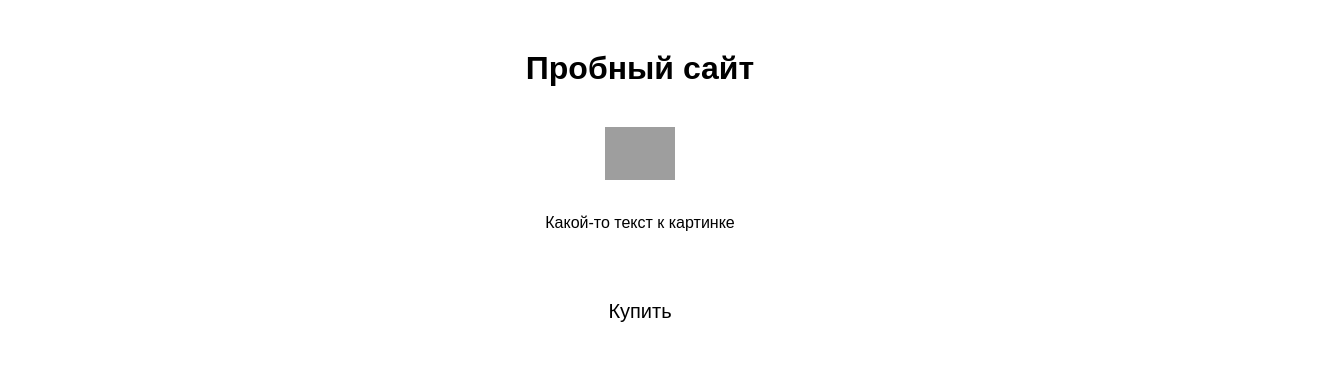
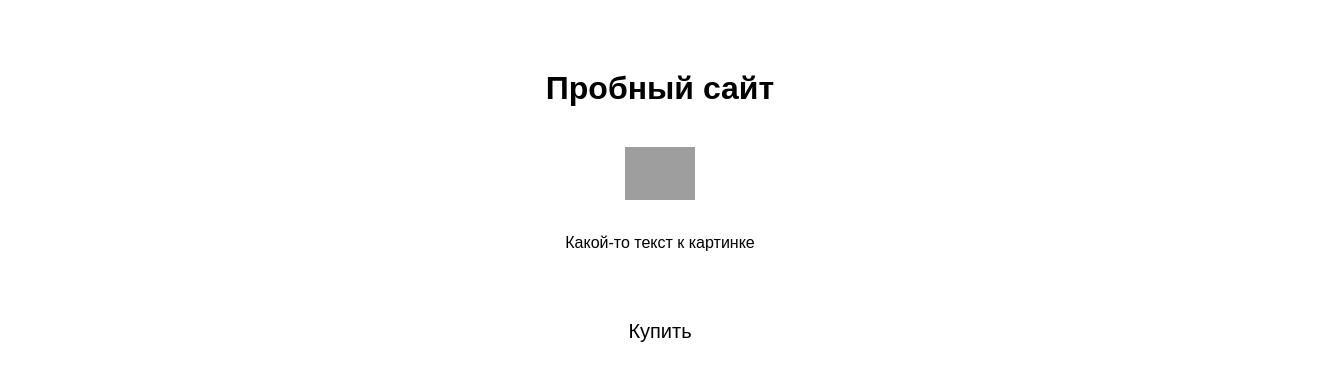
Before and after one commit to Aleks226/test, a plain HTML site: page index.html in a window 1280 px wide. Shown: the whole page, 1320 px wide, since content can reach past the window. Drawn offline with Linux system fonts and the light colour scheme; grey boxes are pictures that could not be loaded.

Commit message:
Update index.html

```diff
--- a/index.html
+++ b/index.html
@@ -12,6 +12,7 @@
             box-sizing: border-box;
         }
         body {
+            margin: 0px;
             font-family: 'Montserrat', sans-serif;
             font-weight: 200;
             color: var(--tg-theme-text-color);
@@ -19,6 +20,7 @@
         }
         #main {
             width: 100%;
+            padding: 20px;
             text-align: center;
         }
         h1 {
```
